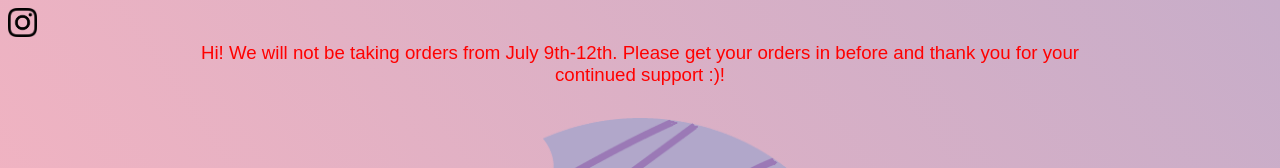
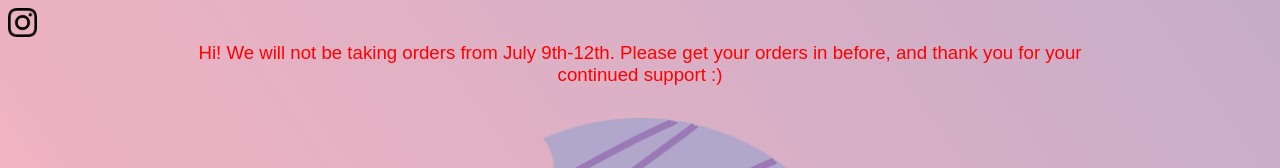
Before and after one commit to sesouk/jadasmochidonuts, a Gatsby site: page / in a window 1280 px wide. Shown: the top 168 px of the page. Built offline with nearby package versions, Linux system fonts and the light colour scheme; Gatsby itself is replaced by a stand-in of ours.

Commit message:
fixed typo

```diff
--- a/src/components/layout.js
+++ b/src/components/layout.js
@@ -23,7 +23,7 @@ const Layout = ({ children }) => {
           padding: `0 1.0875rem 1.45rem`,
         }}
       >
-        <div style={{textAlign: 'center', paddingBottom: '2rem', color: 'red'}}>Hi! We will not be taking orders from July 9th-12th. Please get your orders in before and thank you for your continued support :)!</div>
+        <div style={{textAlign: 'center', paddingBottom: '2rem', color: 'red'}}>Hi! We will not be taking orders from July 9th-12th. Please get your orders in before, and thank you for your continued support :)</div>
         <img className='logo' src={logo} alt="Jada's Mochi Donuts Logo"/>
         <main>{children}</main>
         <footer style={{ fontSize: '8pt', marginTop: `1.5rem`,  position: `relative` }}>
```
